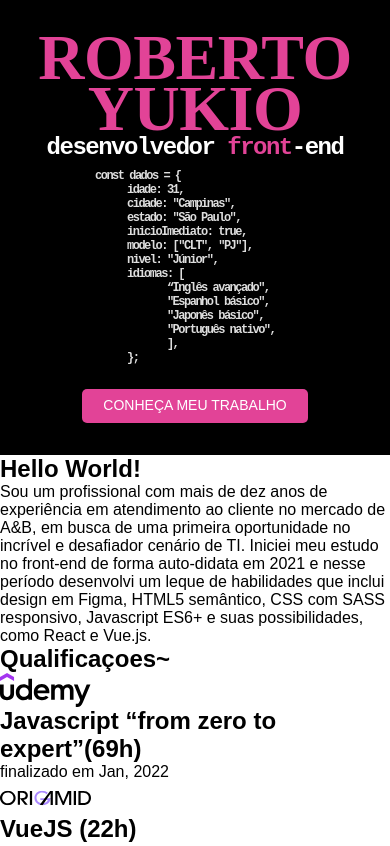
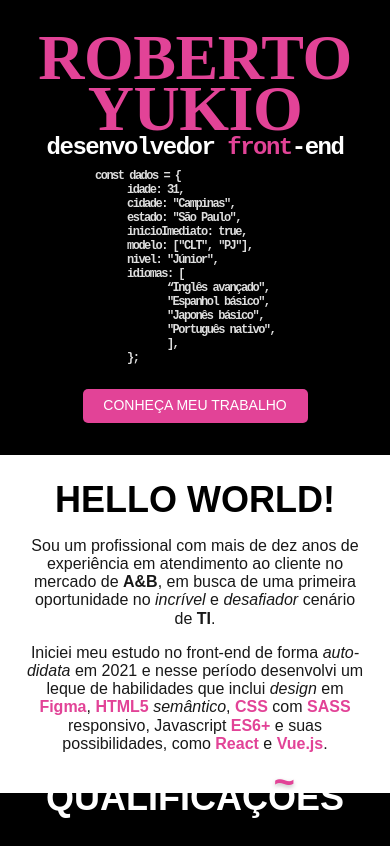
Before and after one commit to RyukioMiyamoto/portfolio, a website: page index.html in a window 390 px wide. Shown: the top 846 px of the page. Drawn offline with Linux system fonts and the light colour scheme; a web font is replaced by a local one.

Commit message:
feat: create section styling (mobile)

```diff
--- a/index.html
+++ b/index.html
@@ -21,7 +21,7 @@
       <h2 class="header__subtitle mb-xs">
         Desenvolvedor <span>Front</span>-end
       </h2>
-      <p class="header__paragraph mb-s">
+      <p class="header__paragraph mb-m">
         const dados = {<br />
         <span></span> idade: 31,<br />
         <span></span> cidade: "Campinas",<br />
@@ -39,23 +39,36 @@
         <span></span> };<br />
       </p>
 
-      <a href="#projetos" class="button mb-m">Conheça meu trabalho</a>
+      <a href="#projetos" class="button mb-l">Conheça meu trabalho</a>
     </header>
     <main>
       <article id="hello-world" class="section">
-        <h1 class="section__title section__title--hello-world">Hello World!</h1>
-        <p class="section__paragraph">
+        <h1 class="section__title section__title--hello-world mb-s mt-m">
+          Hello World!
+        </h1>
+        <p class="section__paragraph padding-24 mb-s">
           Sou um profissional com mais de dez anos de experiência em atendimento
-          ao cliente no mercado de A&B, em busca de uma primeira oportunidade no
-          incrível e desafiador cenário de TI. Iniciei meu estudo no front-end
-          de forma auto-didata em 2021 e nesse período desenvolvi um leque de
-          habilidades que inclui design em Figma, HTML5 semântico, CSS com SASS
-          responsivo, Javascript ES6+ e suas possibilidades, como React e
-          Vue.js.
+          ao cliente no mercado de <b>A&B</b>, em busca de uma primeira
+          oportunidade no <i>incrível</i> e <i>desafiador</i> cenário de
+          <b>TI</b>.
+        </p>
+        <p class="section__paragraph padding-24 mb-xl">
+          Iniciei meu estudo no front-end de forma <i>auto-didata</i> em 2021 e
+          nesse período desenvolvi um leque de habilidades que inclui
+          <i>design</i> em <strong>Figma</strong>, <strong>HTML5</strong>
+          <i>semântico</i>, <strong>CSS</strong> com
+          <strong>SASS</strong> responsivo, Javascript <strong>ES6+</strong> e
+          suas possibilidades, como <strong>React</strong> e
+          <strong>Vue.js</strong>.
         </p>
       </article>
-      <section href="#qualificacoes" class="section">
-        <h1 class="section__title">
+      <section
+        href="#qualificacoes"
+        class="section section--secondary padding-70-50"
+      >
+        <h1
+          class="section__title section__title--formation section__title--secondary"
+        >
           Qualificaçoes<span class="section__title--tilde">~</span>
         </h1>
         <div class="formation__courses">
@@ -96,7 +109,7 @@
         </div>
       </section>
       <section id="projetos" class="section">
-        <h1 class="section__title">Projetos</h1>
+        <h1 class="section__title section__title">Projetos</h1>
         <div class="project">
           <div class="preview">
             <span class="preview__tag">React JS</span>
--- a/sass/abstract/_utilities.scss
+++ b/sass/abstract/_utilities.scss
@@ -3,9 +3,45 @@
 }
 
 .mb-s {
+  margin-bottom: 1.6rem !important;
+}
+
+.mb-m {
   margin-bottom: 2.4rem !important;
 }
 
-.mb-m {
+.mb-l {
   margin-bottom: 3.2rem !important;
 }
+
+.mb-xl {
+  margin-bottom: 4rem !important;
+}
+
+.mt-xs {
+  margin-top: 0.8rem !important;
+}
+
+.mt-s {
+  margin-top: 1.6rem !important;
+}
+
+.mt-m {
+  margin-top: 2.4rem !important;
+}
+
+.mt-l {
+  margin-top: 3.2rem !important;
+}
+
+.mt-xl {
+  margin-top: 4rem !important;
+}
+
+.padding-24 {
+  padding: 0 2.4rem;
+}
+
+.padding-70-50 {
+  padding: 7rem 5rem;
+}
--- a/sass/abstract/_variables.scss
+++ b/sass/abstract/_variables.scss
@@ -2,4 +2,5 @@
 $color-primary-dark: #9a165c;
 $text-primary: #fff;
 $text-secondary: #dedede;
+$text-tertiary: #181818;
 $main-bg: #000;
--- a/sass/base/_typography.scss
+++ b/sass/base/_typography.scss
@@ -633,5 +633,5 @@
 }
 
 body {
-  font: 300 1.6rem "Source Sans Pro 3", sans-serif;
+  font: 300 1.6rem "Source Sans Pro", sans-serif;
 }
--- a/sass/components/_button.scss
+++ b/sass/components/_button.scss
@@ -1,5 +1,6 @@
 .button {
-  padding: 1rem 2rem;
+  width: 22.5rem;
+  padding: 1rem 1.5rem;
   background-color: $color-primary;
   border: 1px solid transparent;
   border-radius: 0.5rem;
--- /dev/null
+++ b/sass/layout/_formation.scss
@@ -0,0 +1,22 @@
+.section {
+  &--secondary {
+    color: $text-primary;
+  }
+
+  &__title {
+    &--formation {
+      position: absolute;
+      top: -2.7%;
+      left: 50%;
+      transform: translateX(-50%);
+    }
+
+    &--tilde {
+      color: $color-primary;
+      position: absolute;
+      top: -40%;
+      right: 16.5%;
+      text-shadow: 0 0.2rem 0.4rem rgba(0, 0, 0, 0.25);
+    }
+  }
+}
--- /dev/null
+++ b/sass/layout/_section.scss
@@ -0,0 +1,31 @@
+.section {
+  text-align: center;
+  position: relative;
+
+  &__title {
+    text-transform: uppercase;
+    font-size: 3.6rem;
+    font-weight: 700;
+    color: #000;
+
+    &--secondary {
+      color: $text-primary;
+    }
+  }
+
+  &__paragraph {
+    max-width: 45ch;
+    color: $text-tertiary;
+    line-height: 114.2%;
+    margin: 0 auto;
+
+    & strong {
+      font-weight: 700;
+      color: $color-primary;
+    }
+  }
+
+  &--secondary {
+    background-color: $main-bg;
+  }
+}
--- a/sass/style.scss
+++ b/sass/style.scss
@@ -4,4 +4,6 @@
 @import "./abstract/mixins";
 @import "./abstract/utilities";
 @import "./layout/header";
+@import "./layout/section";
+@import "./layout/formation";
 @import "./components/button";
```
Also changed, not shown: css/style.css.
